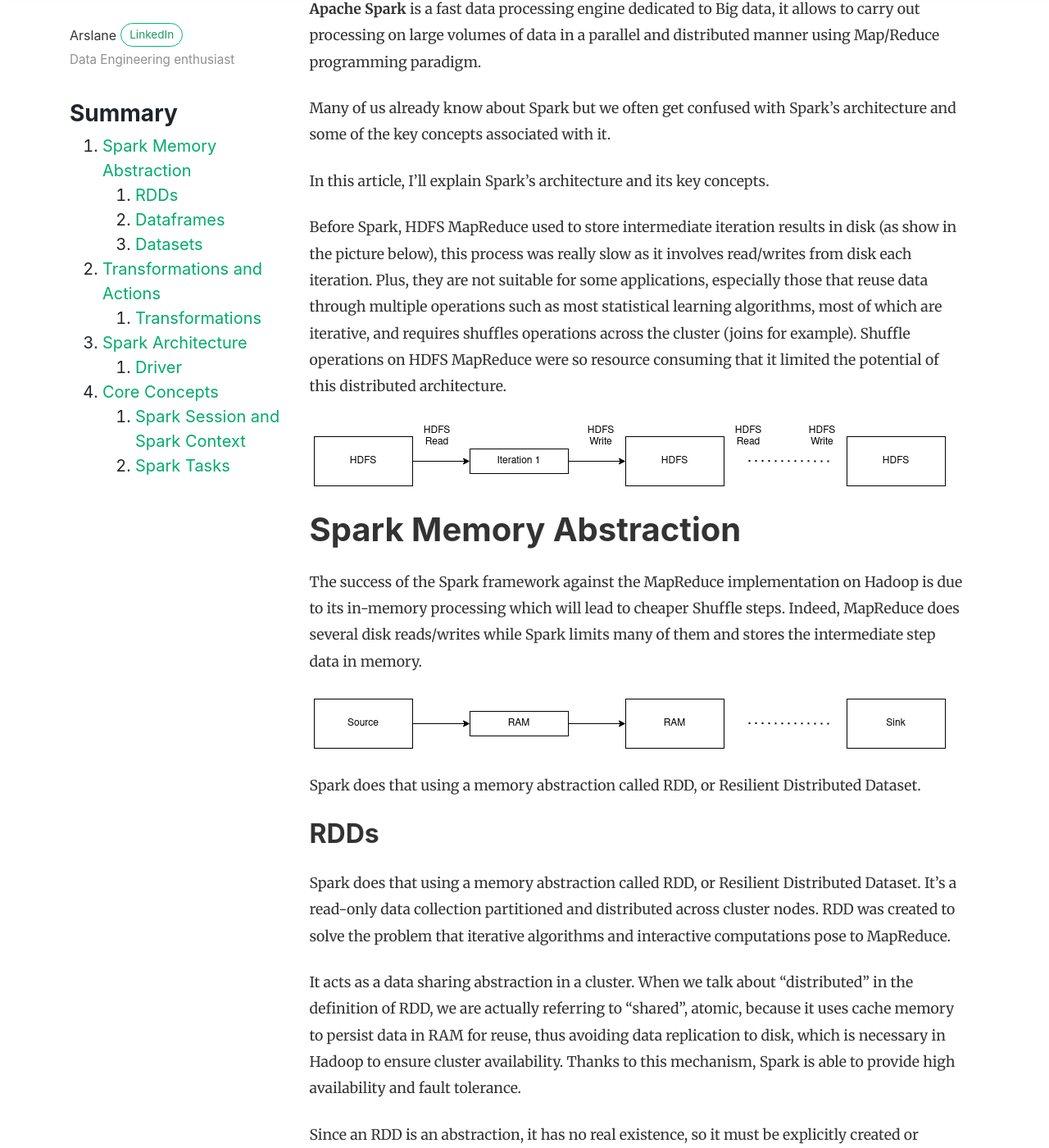
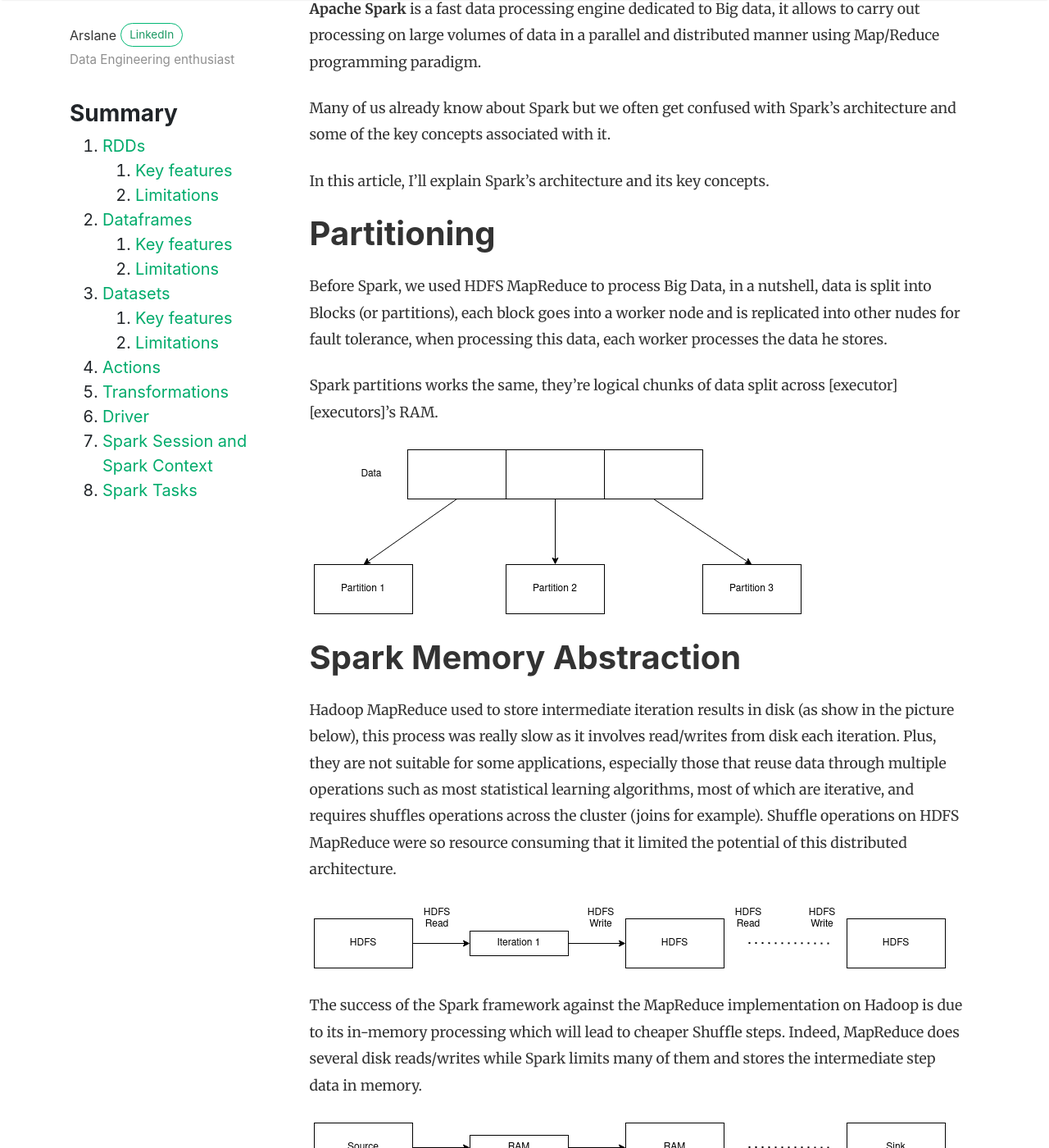
Before and after one commit to ares-b/blog, a Jekyll site: the page built from _posts/2021-11-09-spark-core-concepts.md, in a window 1280 px wide and 1400 px high, scrolled down 316 px. Shown: the whole window at 82% size. Built offline with Jekyll 4.4.1, drawn with Linux system fonts in a browser that asks for light colours; nearby versions of some CDN libraries; comment, search, counter and statistics services are not loaded.

Commit message:
spark core concepts

```diff
--- a/_includes/sidebar.html
+++ b/_includes/sidebar.html
@@ -8,7 +8,7 @@
     {% if page.toc %}
     <div class="toc mt-4 mb-4 lead">
         <h3 class="font-weight-bold">Summary</h3>
-        {% include toc.html html=content h_max=2 %}
+        {% include toc.html html=content h_min=page.toc-min h_max=page.toc-max %}
     </div>
     {% endif %}
 </div>
--- a/_posts/2021-11-09-spark-core-concepts.md
+++ b/_posts/2021-11-09-spark-core-concepts.md
@@ -16,13 +18,22 @@
 
 In this article, I'll explain Spark's architecture and its key concepts.
 
-Before Spark, HDFS MapReduce used to store intermediate iteration results in disk (as show in the picture below), this process was really slow as it involves read/writes from disk each iteration.
+# Partitioning
+
+Before Spark, we used HDFS MapReduce to process Big Data, in a nutshell, data is split into Blocks (or partitions), each block goes into a worker node and is replicated into other nudes for fault tolerance,
+when processing this data, each worker processes the data he stores.
+
+Spark partitions works the same, they're logical chunks of data split across [executor][executors]'s RAM.
+
+![Spark Paritions](../assets/images/posts/spark-core-concepts/spark-partitions.png "Spark Partitions")
+
+# Spark Memory Abstraction
+
+Hadoop MapReduce used to store intermediate iteration results in disk (as show in the picture below), this process was really slow as it involves read/writes from disk each iteration.
 Plus, they are not suitable for some applications, especially those that reuse data through multiple operations such as most statistical learning algorithms, most of which
 are iterative, and requires shuffles operations across the cluster (joins for example). Shuffle operations on HDFS MapReduce were so resource consuming that it limited the potential of this distributed architecture.
 
 ![HDFS Processing](../assets/images/posts/spark-core-concepts/hdfs-read-write.png "HDFS Processing")
-
-# Spark Memory Abstraction
 
 The success of the Spark framework against the MapReduce implementation on Hadoop is due to its in-memory processing which will lead to cheaper Shuffle
 steps. Indeed, MapReduce does several disk reads/writes while Spark limits many of them and stores the intermediate step data in memory.
```
Also changed, not shown: other parts of _posts/2021-11-09-spark-core-concepts.md (+4 -0 lines), assets/images/posts/spark-core-concepts/spark-partitions.png (added).
